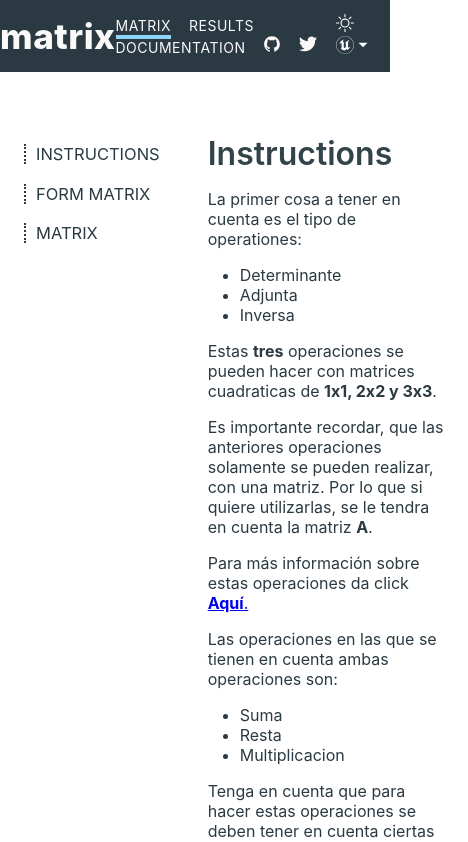
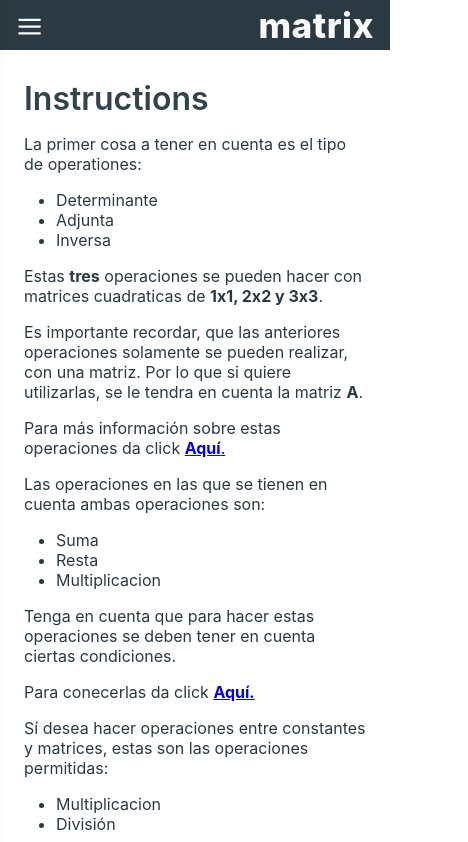
Before and after one commit to diegotenjo961/matrix-operations, a React (Create React App) app: page / in a window 390 px wide. Shown: the top 842 px of the page, 468 px wide, since content can reach past the window. Built offline with nearby package versions, Linux system fonts and the light colour scheme.

Commit message:
Add media query

```diff
--- a/src/App.js
+++ b/src/App.js
@@ -9,6 +9,7 @@ import Matrix from "./pages/Matrix";
 import Header from "./components/Header";
 
 import "./assets/styles/darkMoodApp.css";
+import "./assets/styles/query.css";
 
 function App() {
   return (
--- a/src/assets/styles/components/Header.css
+++ b/src/assets/styles/components/Header.css
@@ -21,6 +21,7 @@
 .navigation__items {
     display: flex;
     align-items: center;
+    transform: tranlateX(-200px);
 }
 .navigation__item {
     cursor: pointer;
@@ -57,3 +58,21 @@
     text-decoration: none;
     color: #f9f9f9;
 }
+.navigation__close {
+    position: absolute;
+    right: 0;
+    margin: 5px 10px;
+    padding: 5px;
+    border: none;
+    display: none;
+    outline: none;
+    background: none;
+}
+.navigation__hamburger {
+    display: none;
+    background-color: transparent;
+    color: #f9f9f9;
+    border: none;
+    font-size: 1.7rem;
+    margin-top: 10px;
+}
--- /dev/null
+++ b/src/assets/styles/query.css
@@ -0,0 +1,65 @@
+@media (max-width: 700px){
+    .navigation {
+        justify-content: space-between;
+        padding: 1rem;
+        font-size: .7rem;
+    }
+    .navigation a {
+        color: #2b3a42;
+    }
+    .navigation__logo {
+        color: #f9f9f9 !important;
+    }
+    .navigation__hamburger {
+        display: block;
+    }
+    .navigation__items {
+        position: fixed;
+        flex-direction: column;
+        height: 100%;
+        top: 0;
+        left: 0;
+        bottom: 0;
+        padding: 20px;
+        justify-content: space-between;
+        background-color: #f9f9f9;
+        box-shadow: 0 0 12px #2b3a42;
+        transform: translateX(-200px);
+        transition: .5s ease-in-out;
+    }
+    .navigation__close{
+        display: block;
+    }
+    .navigation__container-items {
+        display: flex;
+        flex-direction: column;
+        padding: 1.5rem 0;
+        min-height: 50vh;
+        justify-content: space-around;
+    }
+    .navigation__items-translate {
+        transform: translateX(0);
+    }
+    .navigation__item {
+        color: #2b3a42;
+    }
+    .navigation__item-action  {
+        display: flex;
+        width: 100%;
+        justify-content: space-between;
+        color: #f9f9f9;
+    }
+    .navigation__dark-mood .navigation__items{
+        background-color: #101619;
+        color: #f9f9f9;
+    }
+    .navigation__dark-mood a, .navigation__dark-mood i, .navigation__dark-mood button {
+        color: #f9f9f9;
+    }
+    .container__sidebar {
+        display: none;
+    }
+    .feed__title {
+        padding-top: 55px;
+    }
+}
--- a/src/components/Header.jsx
+++ b/src/components/Header.jsx
@@ -1,4 +1,4 @@
-import React from "react";
+import React, { useState } from "react";
 import { Link } from "react-router-dom";
 import { useLocation } from 'react-router-dom';
 
@@ -10,6 +10,7 @@ import navigationItems from '../data/navigationItems';
 import { SiUnrealengine } from 'react-icons/si';
 import { IoMdArrowDropdown } from 'react-icons/io';
 import { BsMoon, BsSun } from 'react-icons/bs';
+import { FiMenu } from "react-icons/fi";
 
 import "../assets/styles/components/Header.css";
 
@@ -19,6 +20,7 @@ const Header = () => {
     const darkMoodObj = useSelector(selectDarkMood);
     const darkMood = darkMoodObj.darkMood;
     const app = document.querySelector(".app");
+    const [toggleDisplayHeader ,setToggleDisplayHeader] = useState(false);
 
     const handleDarkMood = () => {
         if(darkMood === "true"){
@@ -40,9 +42,16 @@ const Header = () => {
 
     return(
         <header className={`navigation ${darkMood === "true" && "navigation__dark-mood"}`}>
+            <button onClick={() => setToggleDisplayHeader(true)}
+                className="navigation__hamburger">
+                <FiMenu />
+            </button>
             <Link to="/" className="navigation__logo">matrix</Link>
-            <nav className="navigation__items">
-                <div>
+            <nav className={`navigation__items ${toggleDisplayHeader && "navigation__items-translate"}`}>
+                <button className="navigation__close" onClick={() => setToggleDisplayHeader(false)}>
+                    X
+                </button>
+                <div className="navigation__container-items">
                     {
                         navigationItems.map(item => {
                             if(item.icon){
@@ -66,7 +75,7 @@ const Header = () => {
                         })
                     }
                 </div>
-                <div>
+                <div className="navigation__item-action">
                     <i  className="navigation__item navigation__item--icon"
                         onClick={handleDarkMood}>
                         {darkMood === "true" ?  <BsMoon /> : <BsSun />}
```
